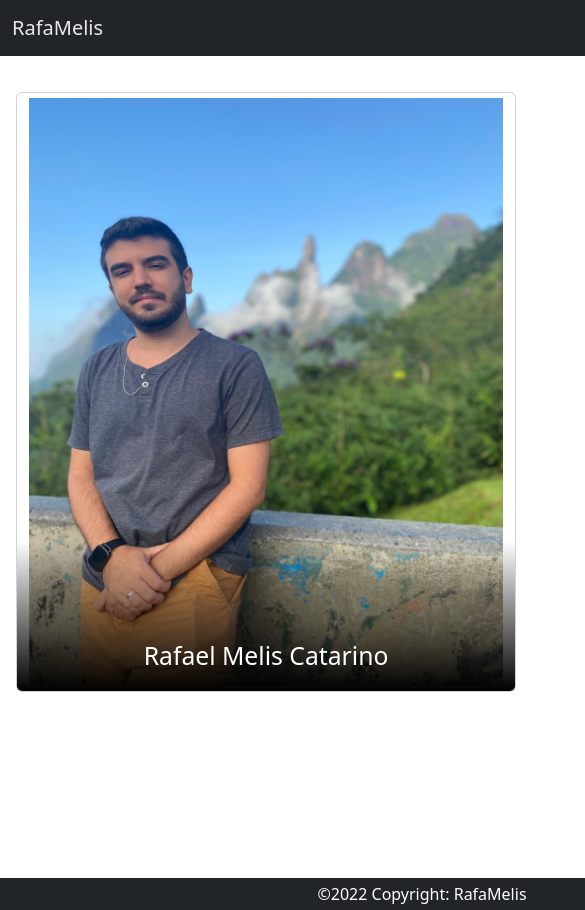
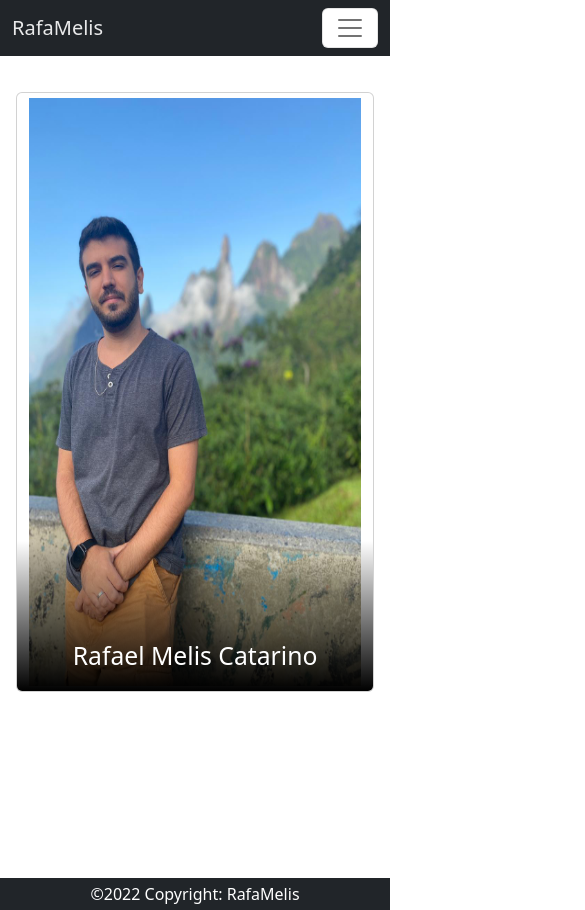
Before and after one commit to rafamelis/Portifolio, a plain HTML site: page index.html in a window 390 px wide. Shown: the top 910 px of the page, 585 px wide, since content can reach past the window. Drawn offline with nearby package versions, Linux system fonts and the light colour scheme.

Commit message:
Responsividade1

```diff
--- a/style-script/style.css
+++ b/style-script/style.css
@@ -147,10 +147,15 @@ div .nav-li {
 
 
 
-/* @media screen and (max-width:800px) {
+ @media screen and (max-width:800px) {
     .container{
-        max-width: 100%!important;
-        max-height: 40%!important;
+        max-width: 100%;
+        max-height: 40%;
     }
-
- }*/
+   .rodinha{
+        min-width: 10vh!important;
+   }
+   .navbar{
+        min-width: 10vh!important;
+       }
+ }
```
